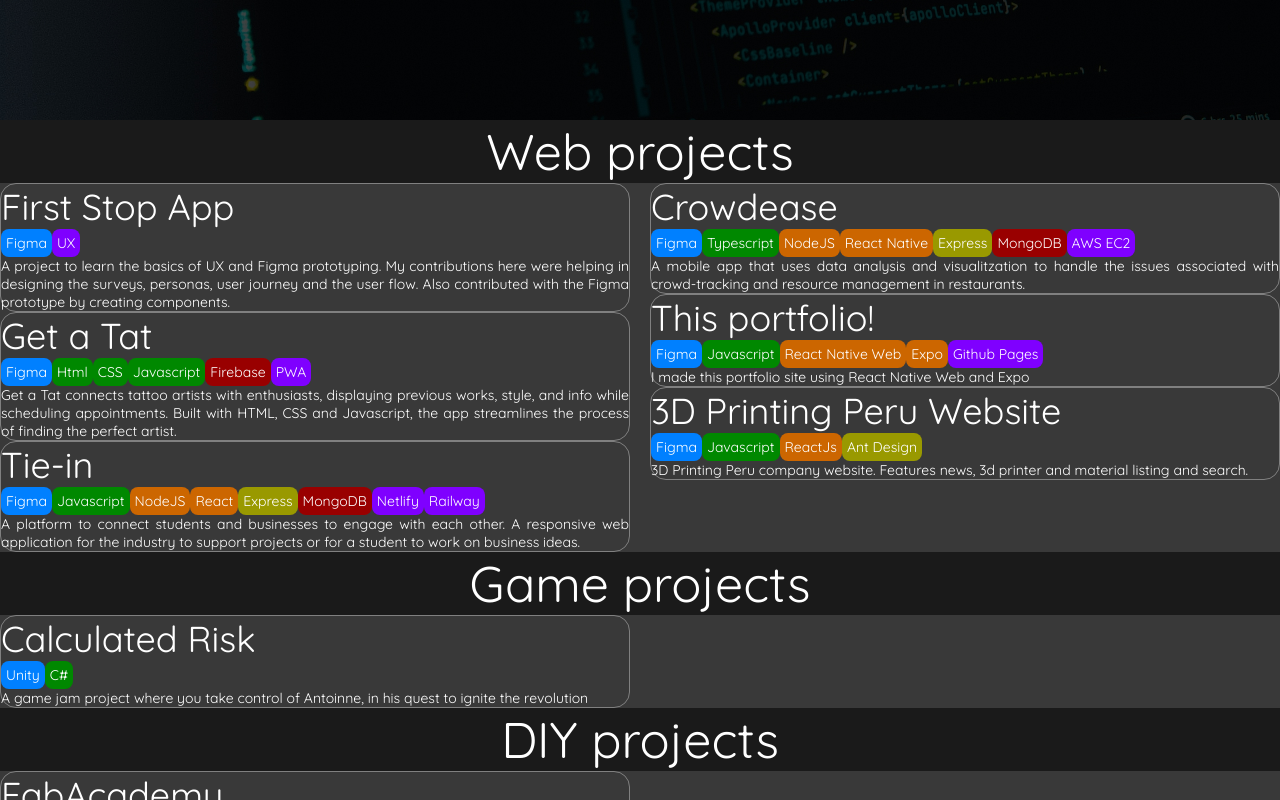
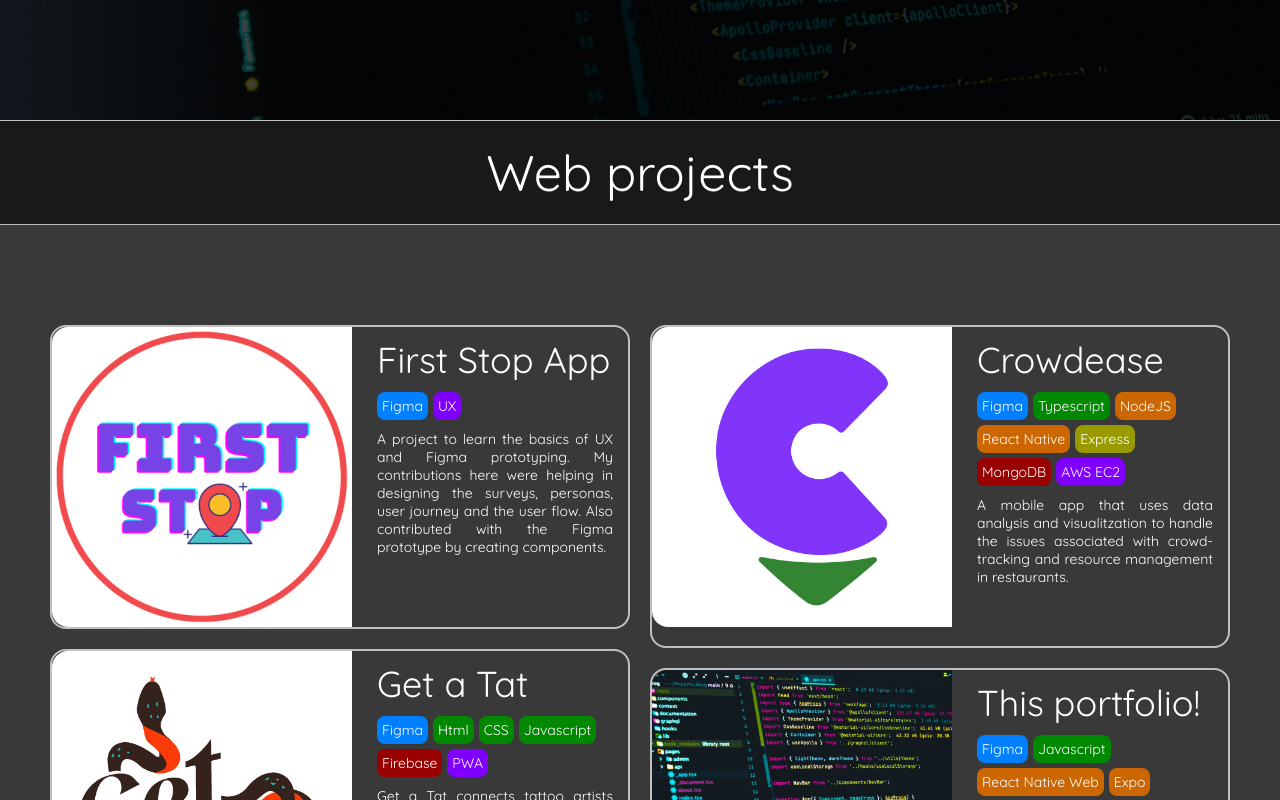
Before and after one commit to juggler-dev/juggler-dev.github.io, a React (Create React App) app: page /home in a window 1280 px wide. Shown: the part 780-1580 px from the top of the page. Built offline with nearby package versions, Linux system fonts and the light colour scheme.

Commit message:
feat: redirect Link

```diff
--- /dev/null
+++ b/src/components/Generic/RedirectButton.jsx
@@ -0,0 +1,23 @@
+import { Link } from "react-router-dom";
+
+export default function RedirectButton({ linkURL, buttonText }) {
+
+    const styles= {
+        button: {
+            background: 'dodgerblue',
+            color: 'inherit',
+            border: 'none',
+            padding: '10px',
+            font: 'inherit',
+            cursor: 'pointer',
+            outline: 'inherit',
+            borderRadius: '8px',
+        }
+    }
+
+    return (
+      <Link to={linkURL}>
+        <button style={styles.button}>{buttonText}</button>
+      </Link>
+    );
+  }
--- a/src/components/Projects/ProjectCard.jsx
+++ b/src/components/Projects/ProjectCard.jsx
@@ -1,67 +1,114 @@
+import { useState } from "react";
+
 import Tag from "./Tag";
+import RedirectButton from "../Generic/RedirectButton";
 
 export default function ProjectCard({
   projectTitle,
   projectContent,
   projectImageUrl,
   tags,
+  redirects,
 }) {
+  const [isHover, setIsHover] = useState(false);
+
+  const mouseHoverHandler = () => {
+    setIsHover(true);
+  };
+  const mouseNotHoverHandler = () => {
+    setIsHover(false);
+  };
 
   const styles = {
     container: {
+      display: "flex",
       flexDirection: "row",
-      gap: '10px',
-      border: "1px solid grey",
+      gap: "10px",
+      borderWidth: "2px",
+      borderStyle: "solid",
+      borderColor: isHover ? "dodgerblue" : "silver",
       borderRadius: "16px",
     },
-    projectImage: {
-      width: '300px',
-      height: '300px',
-      borderRadius: "16px",
-    },
-    backgroundImage: {
+    imageThumbnail: {
+      width: "300px",
+      height: "300px",
       borderTopLeftRadius: "16px",
       borderBottomLeftRadius: "16px",
     },
     content: {
+      display: "flex",
       flex: 1,
       flexDirection: "column",
-      paddingVertical: '10px',
-      paddingHorizontal: '15px',
-      gap: '10px',
+      padding: "10px 15px",
+    },
+    descriptionContainer: {
+      display: "flex",
+      flex: 1,
+      flexDirection: "column",
+      gap: "10px",
     },
     tagsContainer: {
       display: "flex",
       flexDirection: "row",
-      flexWrap: 'wrap',
-      rowGap: '5px'
+      flexWrap: "wrap",
+      gap: "5px",
     },
     title: {
       fontSize: "36px",
-      color: "white",
     },
     description: {
-      fontSize: '14px',
-      textAlign: 'justify',
+      fontSize: "14px",
+      textAlign: "justify",
     },
+    redirectContainer: {
+      display: "flex",
+      height: "50px",
+      alignItems: "center",
+      justifyContent: "flex-end",
+      columnGap: '10px'
+    },
+    redirectContent: {
+      display: "flex",
+      gap: '10px'
+    }
   };
 
   return (
-    <div className="projectCardContainer" style={styles.container}>
-      {/* <img
-        source={projectImageUrl}
-        resizeMode="cover"
-        style={styles.projectImage}
-        imageStyle={styles.backgroundImage}
-      > */}
-      <div className="tagsDescriptionContainer" style={styles.content}>
-        <p style={styles.title}>{projectTitle}</p>
-        <div className="TagsContainer" style={styles.tagsContainer}>
-          {tags.map((tag) => {
-            return <Tag key={tag.tagName} content={tag.tagName} color={tag.tagColor} />;
-          })}
+    <div
+      className="projectCardContainer"
+      style={styles.container}
+      onMouseEnter={mouseHoverHandler}
+      onMouseLeave={mouseNotHoverHandler}
+    >
+      <img src={projectImageUrl} style={styles.imageThumbnail} />
+      <div className="cardContent" style={styles.content}>
+        <div style={styles.descriptionContainer}>
+          <p style={styles.title}>{projectTitle}</p>
+          <div className="TagsContainer" style={styles.tagsContainer}>
+            {tags.map((tag) => {
+              return (
+                <Tag
+                  key={tag.tagName}
+                  content={tag.tagName}
+                  color={tag.tagColor}
+                />
+              );
+            })}
+          </div>
+          <p style={styles.description}>{projectContent}</p>
         </div>
-        <p style={styles.description}>{projectContent}</p>
+        <div
+          className="redirectContainer"
+          style={styles.redirectContainer}
+        >
+          {isHover && (
+            <div className="redirectContent" style={styles.redirectContent}>
+              {redirects?.map((redirectButton) => {
+                return <RedirectButton linkURL={redirectButton.redirectURL} buttonText={redirectButton.buttonMessage} />;
+              })}
+            </div>
+          )}
+        </div>
       </div>
     </div>
   );
--- a/src/components/Sections/ProjectSection.jsx
+++ b/src/components/Sections/ProjectSection.jsx
@@ -7,12 +7,13 @@
     cardsContainer: {
       display: "flex",
       flexDirection: "row",
-      paddingVertical: "100px",
-      paddingHorizontal: "50px",
-      gap: "20px",
+      padding: '100px 50px',
+      gap: '20px',
     },
     columnContainer: {
+      display: 'flex',
       flex: "1",
+      flexDirection: 'column',
       gap: "20px",
     },
   };
@@ -26,6 +27,7 @@
         projectContent={project.projectContent}
         projectImageUrl={project.projectImageUrl}
         tags={project.tags}
+        redirects={project.redirects}
       />
     );
   });
@@ -36,12 +38,12 @@
   const secondHalf = sectionContentData.slice(midIndex);
 
   return (
-    <div style={styles.container}>
+    <section style={styles.container}>
       <SectionHeader title={name} />
       <div style={styles.cardsContainer}>
         <div style={styles.columnContainer}>{firstHalf}</div>
         <div style={styles.columnContainer}>{secondHalf}</div>
       </div>
-    </div>
+    </section>
   );
 }
--- a/src/components/Sections/SectionHeader.jsx
+++ b/src/components/Sections/SectionHeader.jsx
@@ -1,17 +1,15 @@
 export default function SectionHeader({ title }) {
   const styles = {
     container: {
-      backgroundColor: "rgba(25, 25, 25, 0.95)",
+      backgroundColor: "rgb(25, 25, 25)",
       display: "flex",
       flexDirection: "column",
       alignItems: "center",
-      borderTopWidth: '1px',
-      borderTopColor: 'white',
-      borderBottomWidth: '1px',
-      borderBottomColor: 'white',
+      borderTop: '1px solid silver',
+      borderBottom: '1px solid silver',
+      padding: '20px 0px'
     },
     title: {
-      paddingVertical: "20px",
       fontSize: "50px",
     },
   };
--- a/src/content/diyProjects.js
+++ b/src/content/diyProjects.js
@@ -9,5 +9,11 @@
     tags: [
       { tagName: "Other", tagColor: "orangeTag" },
     ],
+    redirects: [
+      {
+        buttonMessage: "To my FabAcademy site",
+        redirectURL: "https://fabacademy.org/2019/labs/tecsup/students/diego-meono/",
+      },
+    ],
   },
 ];
--- a/src/content/gameProjects.js
+++ b/src/content/gameProjects.js
@@ -10,5 +10,11 @@
       { tagName: "Unity", tagColor: "blueTag" },
       { tagName: "C#", tagColor: "greenTag" },
     ],
+    redirects: [
+      {
+        buttonMessage: "To itch.io site",
+        redirectURL: "https://jasonxxr.itch.io/calculated-risk",
+      },
+    ],
   },
 ];
--- a/src/content/webProjects.js
+++ b/src/content/webProjects.js
@@ -15,6 +15,13 @@
       { tagName: "Figma", tagColor: "blueTag" },
       { tagName: "UX", tagColor: "purpleTag" },
     ],
+    redirects: [
+      {
+        buttonMessage: "To prototype",
+        redirectURL:
+          "https://www.figma.com/proto/ZBkn44Nway6Oew5WQzSVbz/First-Stop?page-id=0%3A1&node-id=1121-15325&starting-point-node-id=1121%3A15325&mode=design&t=6IEME8rZWBG3wWix-1",
+      },
+    ],
   },
   {
     projectTitle: "Get a Tat",
@@ -28,6 +35,12 @@
       { tagName: "Javascript", tagColor: "greenTag" },
       { tagName: "Firebase", tagColor: "redTag" },
       { tagName: "PWA", tagColor: "purpleTag" },
+    ],
+    redirects: [
+      {
+        buttonMessage: "To repository",
+        redirectURL: "https://github.com/juggler-dev/webapp_html_get-a-tat",
+      },
     ],
   },
   {
@@ -45,6 +58,16 @@
       { tagName: "Netlify", tagColor: "purpleTag" },
       { tagName: "Railway", tagColor: "purpleTag" },
     ],
+    redirects: [
+      {
+        buttonMessage: "To repository",
+        redirectURL: "https://github.com/juggler-dev/tie-in-app",
+      },
+      {
+        buttonMessage: "To site",
+        redirectURL: "https://tiein.ca/",
+      },
+    ],
   },
   {
     projectTitle: "Crowdease",
@@ -59,6 +82,16 @@
       { tagName: "Express", tagColor: "yellowTag" },
       { tagName: "MongoDB", tagColor: "redTag" },
       { tagName: "AWS EC2", tagColor: "purpleTag" },
+    ],
+    redirects: [
+      {
+        buttonMessage: "To repository",
+        redirectURL: "https://github.com/juggler-dev/mobile-reactnative-crowdease-app-frontend",
+      },
+      {
+        buttonMessage: "To site",
+        redirectURL: "https://crowdease.ca/",
+      },
     ],
   },
   {
@@ -83,7 +116,13 @@
       { tagName: "Figma", tagColor: "blueTag" },
       { tagName: "Javascript", tagColor: "greenTag" },
       { tagName: "ReactJs", tagColor: "orangeTag" },
-      { tagName: 'Ant Design', tagColor: 'yellowTag'}
+      { tagName: "Ant Design", tagColor: "yellowTag" },
+    ],
+    redirects: [
+      {
+        buttonMessage: "To be released",
+        redirectURL: "#",
+      },
     ],
   },
 ];
```
